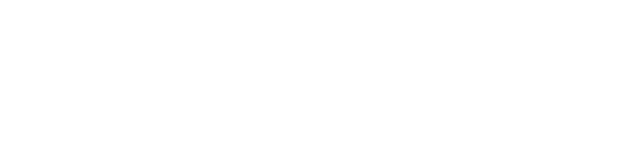
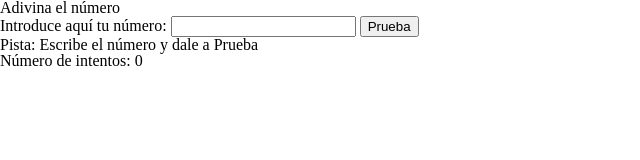
Before and after one commit to Adalab/modulo-2-evaluacion-intermedia-AndreaAguado, a plain HTML site: page index.html in a window 1280 px wide. Shown: the whole page, without its empty margins (0-640 px from the left). Drawn offline with Linux system fonts and the light colour scheme.

Commit message:
add html structure

```diff
--- a/index.html
+++ b/index.html
@@ -6,9 +6,15 @@
     <meta name="viewport" content="width=device-width, initial-scale=1.0">
     <link rel="stylesheet" href="./styles/reset.css">
     <link rel="stylesheet" href="./styles/main.css">
-    <title>Document</title>
+    <title>Evaluación Intermedia Módulo 2</title>
 </head>
 <body>
+    <h1>Adivina el número</h1>
+    <label for="">Introduce aquí tu número:</label>
+    <input type="text">
+    <button>Prueba</button>
+    <p>Pista: Escribe el número y dale a Prueba</p>
+    <p>Número de intentos: 0</p>
     <script type="text/javascript" src="./js/main.js"></script>
 </body>
 </html>
```
